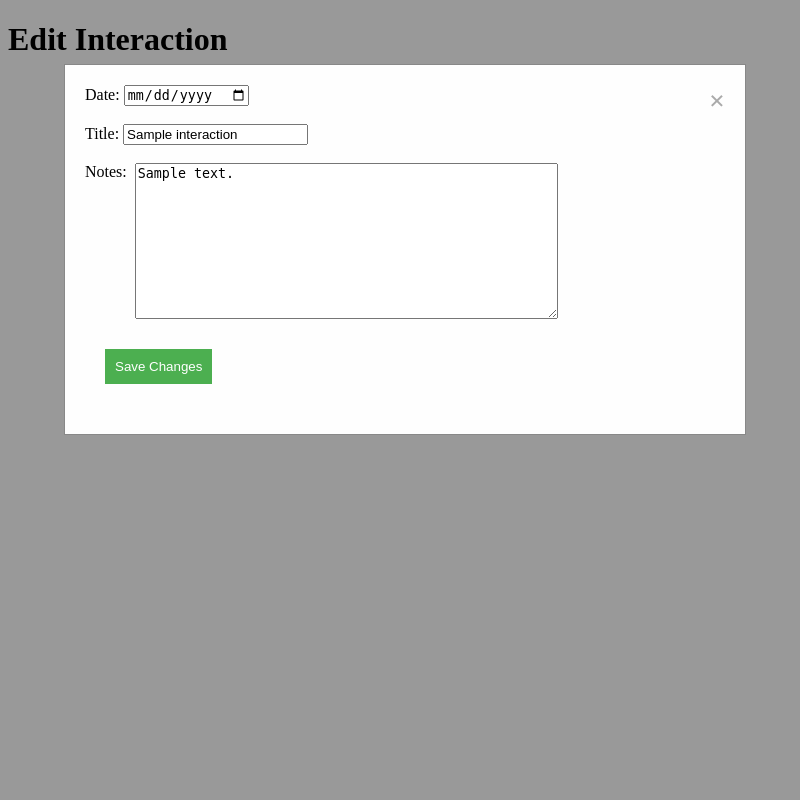
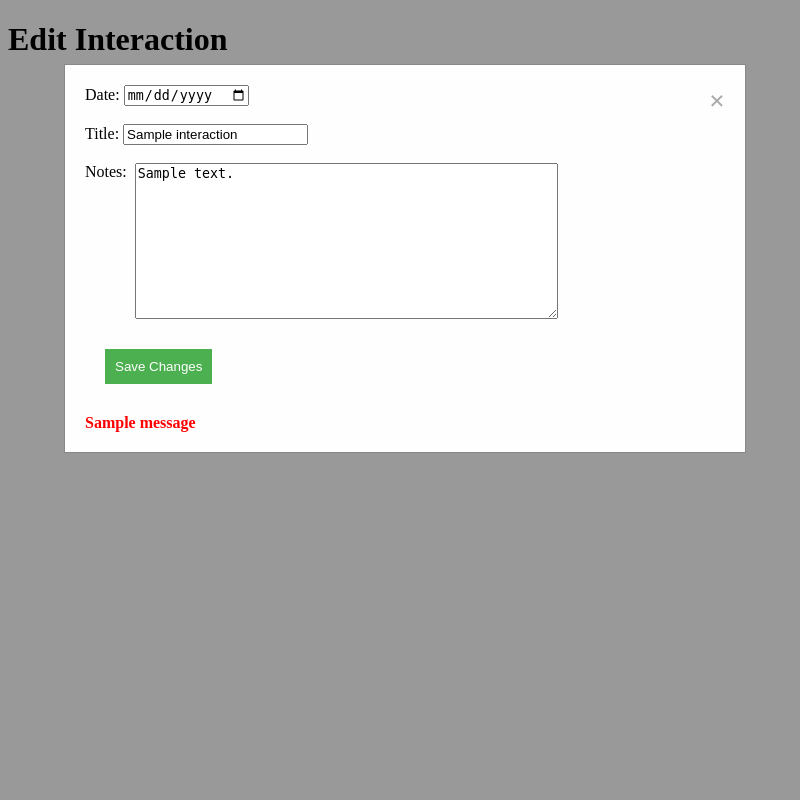
Before and after one commit to anupamck/willow, a Flask app: page /edit_interaction/1/1/1 in a window 1280 px wide. Shown: the whole page, without its empty margins (0-800 px from the left). Run offline with Flask 3, Linux system fonts and the light colour scheme; tables that the repository leaves empty or names only in its code hold one stand-in row (values such as "Sample post"); one stand-in notice (Sample message) is shown; data that the repository does not hold is empty.

Commit message:
Move flash formatting to CSS

```diff
--- a/app/static/willow.css
+++ b/app/static/willow.css
@@ -1,4 +1,5 @@
-a:link, a:visited {
+a:link,
+a:visited {
   color: #189ad3;
 }
 
@@ -11,7 +12,8 @@ table {
   width: 100%;
 }
 
-  th, td {
+th,
+td {
   padding: 8px;
   text-align: left;
   border-bottom: 1px solid #ddd;
@@ -63,24 +65,33 @@ table {
 }
 
 .modal-shell {
-  position: fixed; /* Stay in place */
-  z-index: 1; /* Sit on top */
+  position: fixed;
+  /* Stay in place */
+  z-index: 1;
+  /* Sit on top */
   left: 0;
   top: 0;
-  width: 100%; /* Full width */
-  height: 100%; /* Full height */
-  overflow: auto; /* Enable scroll if needed */
-  background-color: rgb(0,0,0); /* Fallback color */
-  background-color: rgba(0,0,0,0.4); /* Black w/ opacity */
+  width: 100%;
+  /* Full width */
+  height: 100%;
+  /* Full height */
+  overflow: auto;
+  /* Enable scroll if needed */
+  background-color: rgb(0, 0, 0);
+  /* Fallback color */
+  background-color: rgba(0, 0, 0, 0.4);
+  /* Black w/ opacity */
 }
 
 .modal-content {
   background-color: #fefefe;
-  margin: 5% auto; /* 15% from the top and centered */
+  margin: 5% auto;
+  /* 15% from the top and centered */
   margin-left: 5%;
   padding: 20px;
   border: 1px solid #888;
-  width: 50%; /* Could be more or less, depending on screen size */
+  width: 50%;
+  /* Could be more or less, depending on screen size */
 }
 
 /* The Close Button */
@@ -106,3 +117,8 @@ table {
 .notes-input label {
   margin-right: 0.5rem;
 }
+
+.flash {
+  color: red;
+  font-weight: bold;
+}
--- a/app/templates/interactionForm.html
+++ b/app/templates/interactionForm.html
@@ -32,16 +32,6 @@
           <label for="notes">Notes:</label>
           <textarea id="notes" name="notes" rows="10" cols="50" required></textarea><br><br>
         </div>
-        {% for message in get_flashed_messages() %}
-        <div class="flash">
-          <style>
-            .flash {
-              color: red;
-            }
-          </style>
-          {{ message }}
-        </div>
-        {% endfor %}
         <button type="submit">Save Changes</button>
       </form>
       {% else %}
@@ -62,6 +52,11 @@
         <button type="submit">Save Changes</button>
       </form>
       {% endif %}
+      <div class="flash">
+        {% for message in get_flashed_messages() %}
+        {{ message }}
+        {% endfor %}
+      </div>
     </div>
   </div>
 </body>
```
Also changed, not shown: app/templates/contactForm.html (+2 -7 lines). Lines whose indentation alone changed are shown as unchanged.
